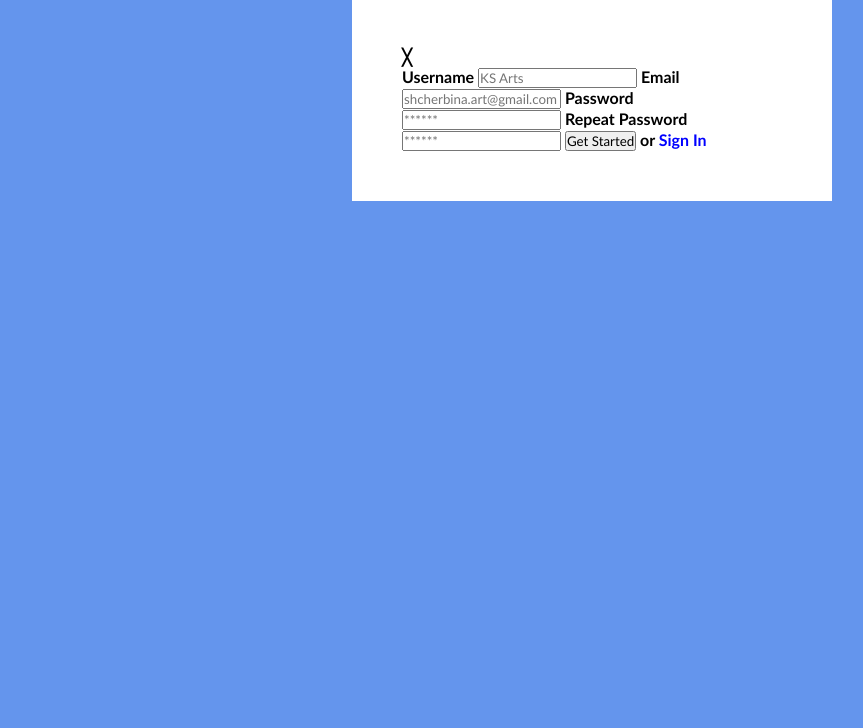
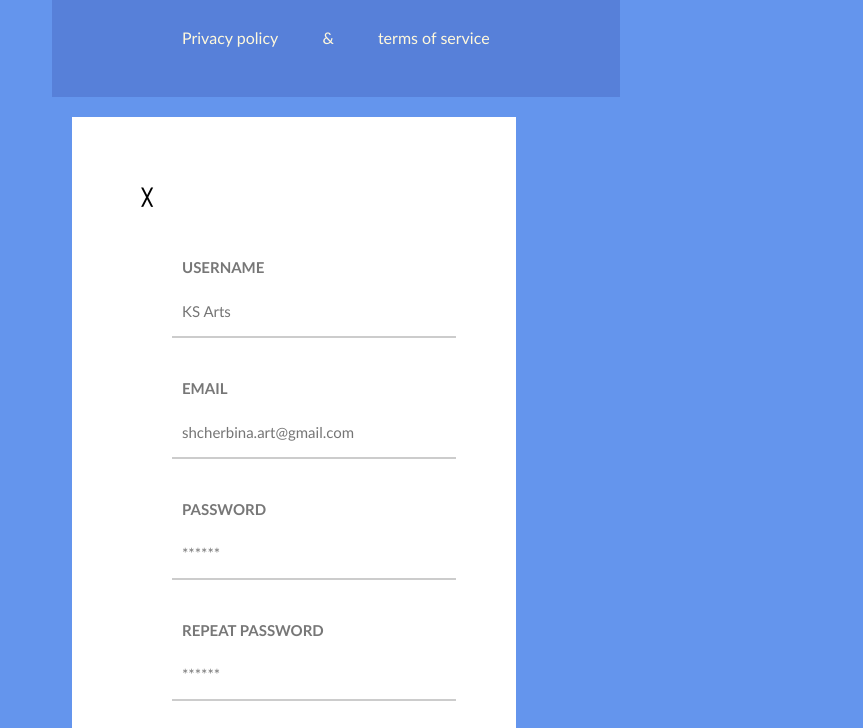
Before and after one commit to Ambera543/JAVA, a plain HTML site: page 4-Singup/index.html in a window 1280 px wide. Shown: the part 211-939 px from the top of the page, without its empty margins (208-1071 px from the left). Before the commit the page ends 800 px from the top, so only its background shows below. Drawn offline with Linux system fonts and the light colour scheme.

Commit message:
pakeista struktura

```diff
--- a/4-Singup/css/form.css
+++ b/4-Singup/css/form.css
@@ -9,39 +9,56 @@ form> .form-row > {
 }
 form> .form-row:nth-child(1) {
     margin-top: 0;
+}
 
 form> .form-row > label {
-    display: inline-block;
     width: 100%;
-    font-size: 17px;
+    font-size: 15px;
     margin-bottom: 5px;
-    color: grey;
+    color: #777;
     text-transform: uppercase;
 }
 
 form> .form-row > input {
     display: inline-block;
     width: 100%;
-    font-size: 20px;
+    font-size: 15px;
     line-height: 30px;
     border: none;
-    border bottom: 2px solid grey;
+    border-bottom: 2px solid #ccc;
 }
 
 form> .form-row > button {
-    font-size: 20px;
-    line-height: 26px;
+    font-size: 15px;
+    line-height: 15px;
     text-transform: capitalize;
     padding: 5px;
     padding-left: 30px;
     padding-right: 30px;
-    border-radius: 20px;
+    border-radius: 18px;
     background-color: #005dd8;
     color: #fff;
-    border-color: #0f53b7;
+    border-color: none;
+}
+form> .form-row > button:hover {
+    cursor:pionter;
 }
 
 form> .form-row > span {
+    display: inline-block;
+    line-height: 26px;
+    padding:5px;
+    margin-left: 5px;
+    font-size: 17px;
 }
 form> .form-row > a {
+    display: inline-block;
+    line-height: 26px;
+    padding: 5px;
+    text-decoration: none;
+    color: #005dd8;
 }
+
+form> .form-row > a:hover {
+    text-decoration: underline;
+}
--- a/4-Singup/css/main.css
+++ b/4-Singup/css/main.css
@@ -10,9 +10,9 @@ body{
 }
  .left-column{
     display: inline-block;
-    float:left;
     box-sizing: border-box;
     width: calc (40% - 110px);
+    float: left;
     background-color:#5780D9 ;
     color: cornsilk;
     padding: 50px;
@@ -26,12 +26,12 @@ a{
 
 .right-column {
     display: inline-block;
-    float: right;
+    float: left;
     width: 60%;
     font-weight: bold;
     background-color: #fff;
     padding: 50px;
-    padding-bottom: 20;
+    padding-bottom: 20px;
 }
 .close {
 }
--- a/4-Singup/css/reset.css
+++ b/4-Singup/css/reset.css
@@ -1,7 +1,7 @@
 body,
 body * {
-    margin: 0;
-    padding: 0;
+    margin: 10px;
+    padding: 10px;
     box-sizing: border-box;
     font-family: 'Gill Sans', 'Gill Sans MT', Calibri, 'Trebuchet MS', sans-serif;
 }
--- a/4-Singup/index.html
+++ b/4-Singup/index.html
@@ -13,10 +13,10 @@
     <main class="container">
         <div class="left-column">
             <h1>Sign up</h1>
-<div class="left-column">
+            <div class="left-column">
                 <a href="#">Privacy policy</a>
                <span>&amp;</span>
-                <a href="#"> terms of service"</a>
+                <a href="#"> terms of service</a>
             </div>
         </div>
 
@@ -24,23 +24,23 @@
             <div class="right-column">
             <div class=close>&#x2573</div>
             <form>
-
                 <div class="form-row">
-
-                  <label for="username"><font-weight:bold>Username</font-weight:bold></label>
-                  <input type="text" placeholder="KS Arts" name="Username" required>
-
-
-                  <label for="email"><b>Email</b></label>
-                  <input type="text" placeholder="shcherbina.art@gmail.com" name="email" required>
-
-
-                  <label for="psw"><b>Password</b></label>
-                  <input type="password" placeholder="******" name="psw" required>
-
-                  <label for="psw-repeat"><b>Repeat Password</b></label>
-                  <input type="password" placeholder="******" name="psw-repeat" required>
-
+                  <label for="username">Username</label>
+                  <input id="username" type="text" placeholder="KS Arts" name="Username" required>
+                </div>
+                  <div class="form-row">
+                  <label for="email">Email</label>
+                  <input id="email" type="text" placeholder="shcherbina.art@gmail.com" name="email" required>
+                  </div>
+                  <div class="form-row">
+                  <label for="psw">Password</label>
+                  <input id="psw" type="password" placeholder="******" name="psw" required>
+                  </div>
+                  <div class="form-row">
+                  <label for="psw-repeat">Repeat Password</label>
+                  <input id="psw-repeat" type="password" placeholder="******" name="psw-repeat" required>
+                  </div>
+                  <div class="form-row">
                    <button type="submit">Get Started</button>
                    <span>or</span>
                    <a href="#" class="button" style="color: blue;">Sign In</a>
```
